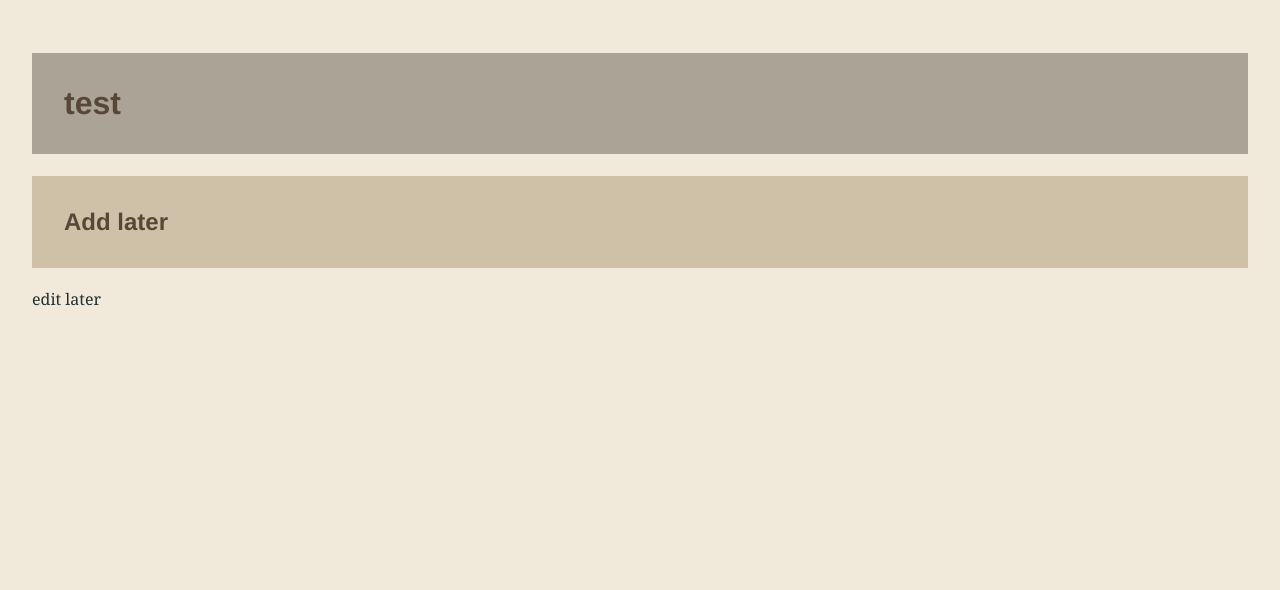
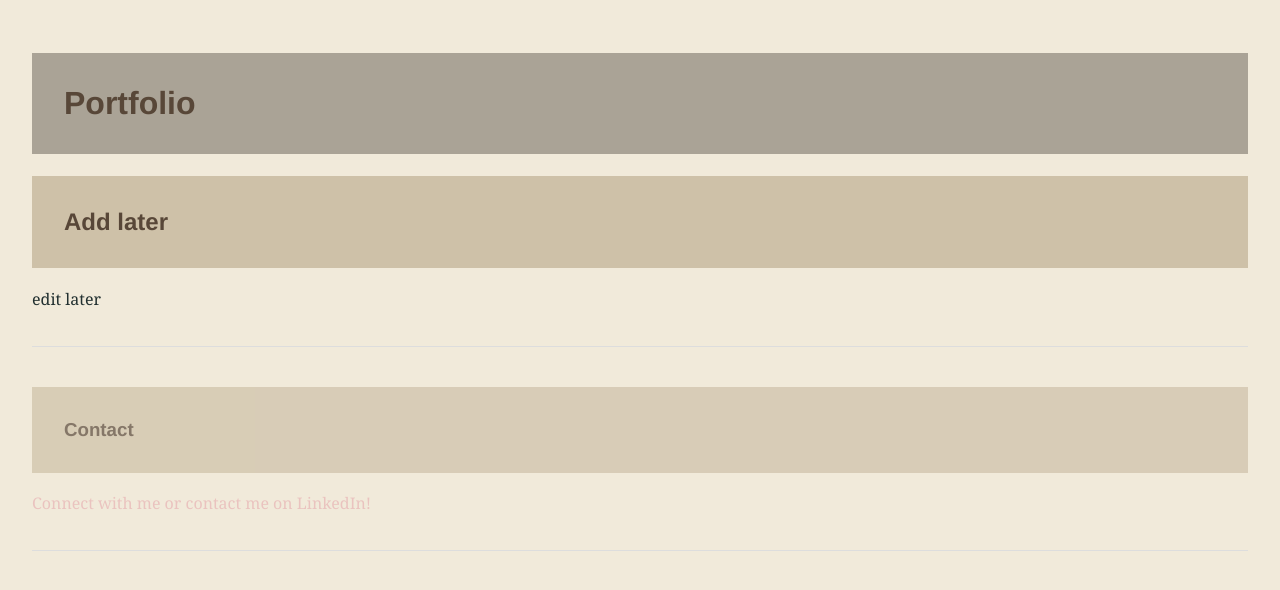
Before and after one commit to ilsewijfjes/ilsewijfjes, a plain HTML site: page index.html in a window 1280 px wide. Drawn offline with Linux system fonts and the light colour scheme.

Commit message:
Update index.html

```diff
--- a/index.html
+++ b/index.html
@@ -1,12 +1,26 @@
 <!DOCTYPE html>
 <html>
 <head>
-  <title>Portfolio</title>
+  <title>Portfolio Ilse Wijfjes</title>
   <link rel="stylesheet" href="portfolio_style.css">
 </head>
 <body>
-  <h1>test</h1>
-  <h2>Add later</h2>
-  <p>edit later</p>
+  <header>
+    <h1>Portfolio</h1>
+  </header>
+
+  <section>
+      <h2>Add later</h2>
+      <p>edit later</p>
+  </section>
+
+  <section>
+    <h3>Contact</h3>
+    <p>
+      <a href="https://www.linkedin.com/in/ilse-wijfjes-485810206/" target="_blank">
+      Connect with me or contact me on LinkedIn!
+    </a>
+    </p>
+  </section>
 </body>
 </html>
```
